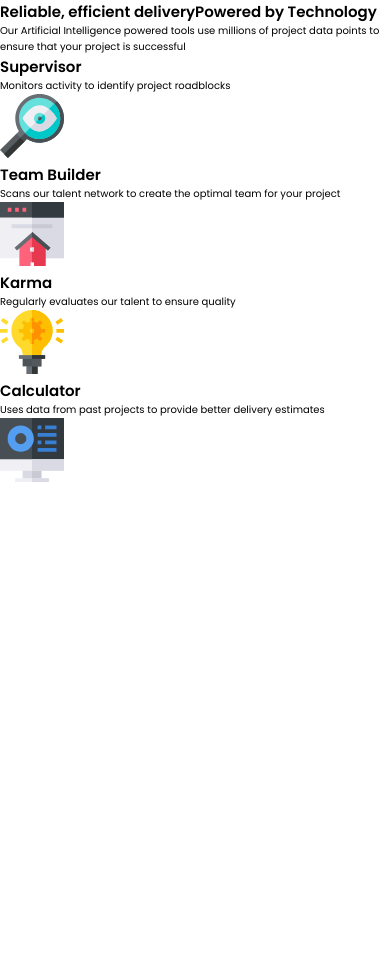
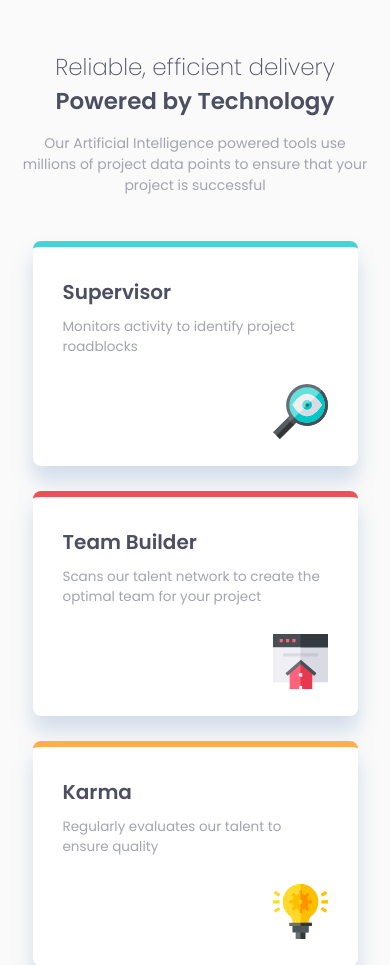
Before and after one commit to PerezLuisMariano/4-Card-Section, a plain HTML site: page index.html in a window 390 px wide. Shown: the top 965 px of the page. Before the commit the page ends 844 px from the top, so only its background shows below. Drawn offline with Linux system fonts and the light colour scheme.

Commit message:
first mobile, ok

```diff
--- a/css/style.css
+++ b/css/style.css
@@ -1,8 +1,8 @@
 /* VARIABLES */
 :root{
     /* primary */
+    --cyan: hsl(180, 62%, 55%);
     --red: hsl(0, 78%, 62%);
-    --cyan: hsl(180, 62%, 55%);
     --orange: hsl(34, 97%, 64%);
     --blue: hsl(212, 86%, 64%);
     /* neutral */
@@ -20,4 +20,110 @@
 html{
     font-family: 'Poppins', sans-serif;
     font-size: 62.5%;
+    background-color: var(--veryLightGray);
 }
+
+
+body{
+    display: flex;
+    justify-content: center;
+}
+
+
+/* MAIN */
+main{
+    display: grid;
+    grid-template-columns: 90%;
+    grid-template-rows: auto auto;
+    justify-content: center;
+    width: 100%;
+    max-width: 768px;
+    height: auto;
+}
+
+/* MAIN --> CONTENT AT TOP*/
+main .top{
+    display: flex;
+    flex-direction: column;
+    justify-content: center;
+    width: 100%;
+    height: auto;
+    margin: 50px 0 30px 0;
+}
+main .top__title{
+    font-size: 2.3rem;
+    font-weight: 200;
+    text-align: center;
+    margin: 0 0 15px 0;
+    color: var(--veryDarkBlue);
+}
+main .top__title--bold{
+    font-size: 2.3rem;
+    font-weight: 600;
+    text-align: center;
+}
+main .top__text{
+    font-size: 1.4rem;
+    font-weight: 400;
+    text-align: center;
+    margin: 0 0 15px 0;
+    color: var(--grayishBlue);
+}
+
+
+/* MAIN --> CONTENT IN SECCTION CARDS*/
+main .cards{
+    display: grid;
+    grid-template-columns: 100%;
+    grid-template-rows: repeat(4, 1fr);
+    justify-content: center;
+    justify-items: center;
+    width: 100%;
+    height: auto;
+    margin: 0 0 50px 0;
+    gap: 25px;
+}
+main .cards__item{
+    display: flex;
+    flex-direction: column;
+    width: 100%;
+    max-width: 325px;
+    height: 225px;
+    padding: 30px;
+    box-shadow: 0px 15px 20px hsla(212, 42%, 55%, 0.25);
+    border-radius: 8px;
+    background-color: #fff;
+}
+main .cards__item h2{
+    font-size: 2rem;
+    font-weight: 600;
+    text-align: start;
+    margin: 0 0 10px 0;
+    color: var(--veryDarkBlue)
+}
+main .cards__item p{
+    font-size: 1.35rem;
+    font-weight: 400;
+    text-align: start;
+    margin: 0 0 10px 0;
+    color: var(--grayishBlue)
+}
+main .cards__item img{
+    position: relative;
+    bottom: -17px;
+    align-self: flex-end;
+    width: 55px;
+    height: 55px;
+}
+main .cards__item:nth-child(1){
+    border-top: 6px solid var(--cyan);
+}
+main .cards__item:nth-child(2){
+    border-top: 6px solid var(--red);
+}
+main .cards__item:nth-child(3){
+    border-top: 6px solid var(--orange);
+}
+main .cards__item:nth-child(4){
+    border-top: 6px solid var(--blue);
+}
--- a/index.html
+++ b/index.html
@@ -13,26 +13,26 @@
     <body>
         <main>
             <section class="top">
-                <h1>Reliable, efficient delivery<span>Powered by Technology</span></h1>
-                <p>Our Artificial Intelligence powered tools use millions of project data points to ensure that your project is successful</p>
+                <h1 class="top__title">Reliable, efficient delivery<br/><span class="top__title--bold">Powered by Technology</span></h1>
+                <p  class="top__text">Our Artificial Intelligence powered tools use millions of project data points to ensure that your project is successful</p>
             </section>
             <section class="cards">
-                <article class="cards-item">
+                <article class="cards__item">
                     <h2>Supervisor</h2>
                     <p>Monitors activity to identify project roadblocks</p>
                     <img src="./assets/icons/icon-supervisor.svg" alt="icon-supervisor">
                 </article>
-                <article class="cards-item">
+                <article class="cards__item">
                     <h2>Team Builder</h2>
                     <p>Scans our talent network to create the optimal team for your project</p>
                     <img src="./assets/icons/icon-team-builder.svg" alt="icon-team-builder">
                 </article>
-                <article class="cards-item">
+                <article class="cards__item">
                     <h2>Karma</h2>
                     <p>Regularly evaluates our talent to ensure quality</p>
                     <img src="./assets/icons/icon-karma.svg" alt="icon-karma">
                 </article>
-                <article class="cards-item">
+                <article class="cards__item">
                     <h2>Calculator</h2>
                     <p>Uses data from past projects to provide better delivery estimates</p>
                     <img src="./assets/icons/icon-calculator.svg" alt="icon-calculator">
```
